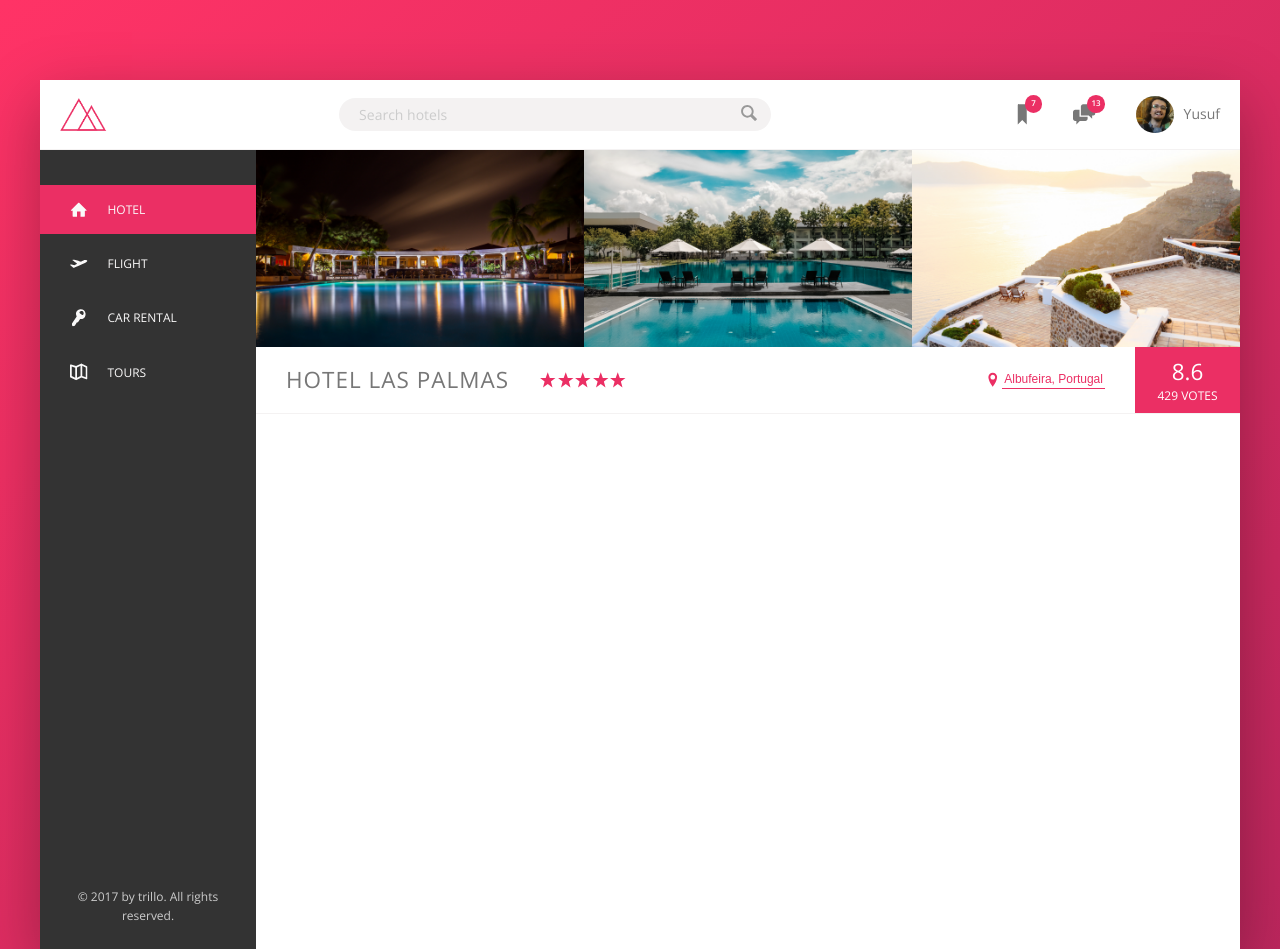
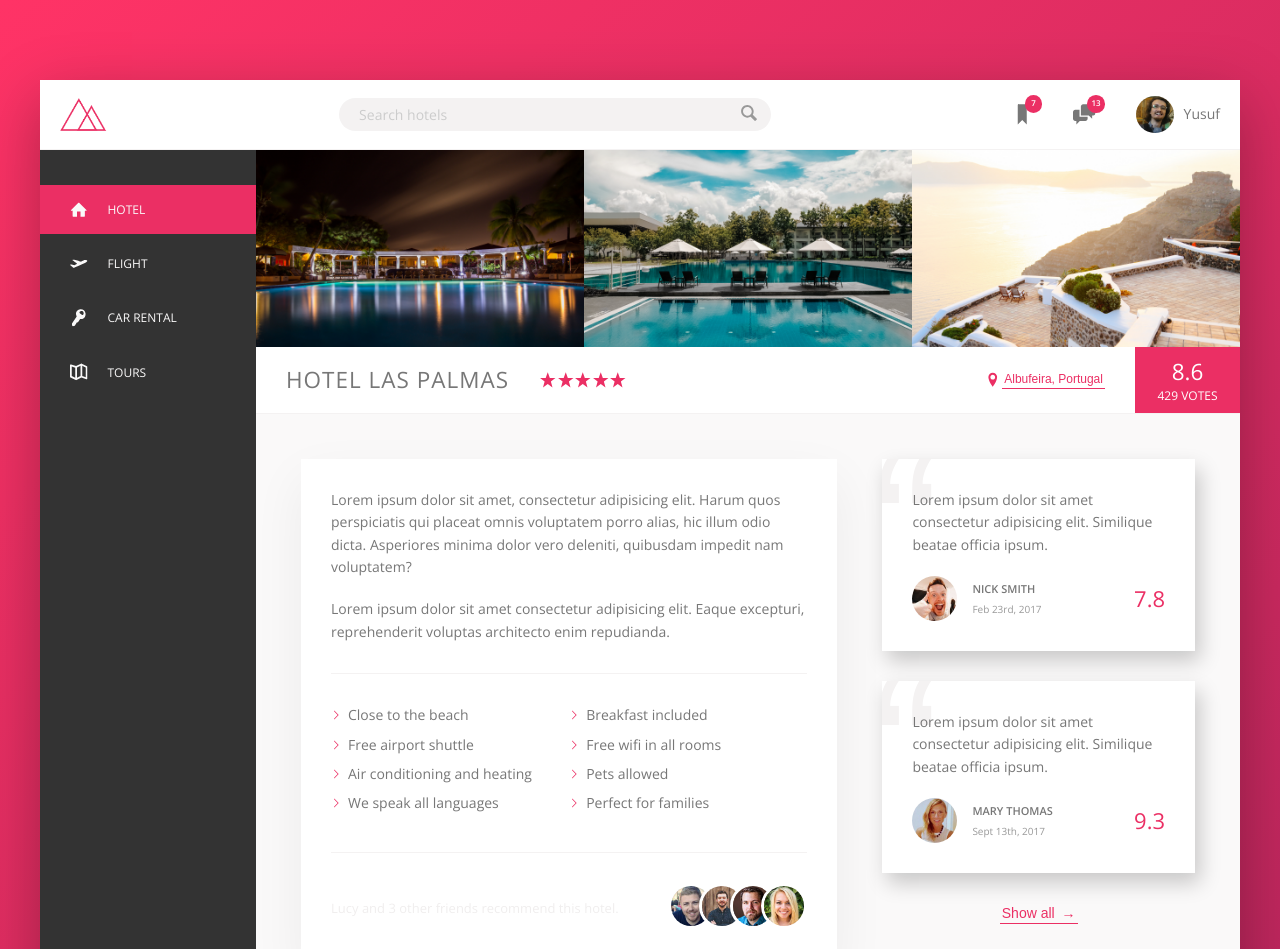
Before and after one commit to yusufipk/trillo-react, a React (Create React App) app: page / in a window 1280 px wide. Shown: the top 949 px of the page. Built offline with nearby package versions, Linux system fonts and the light colour scheme.

Commit message:
styled review section

```diff
--- a/src/App.scss
+++ b/src/App.scss
@@ -4,6 +4,7 @@
 @import "./SASS/abstracts/include-media";
 
 @import "./SASS/components/buttons";
+@import "./SASS/components/components";
 
 @import "./SASS/base/animations";
 @import "./SASS/base/typography";
@@ -11,4 +12,5 @@
 @import "./SASS/base/utilities";
 
 @import "./SASS/layout/layout";
-@import "./SASS/layout/home";
+
+@import "./SASS/pages/home";
--- a/src/SASS/abstracts/_variables.scss
+++ b/src/SASS/abstracts/_variables.scss
@@ -44,9 +44,9 @@
 // OTHER
 
 $shadow-default: 0 1.5rem 4rem rgba($color-black, 0.15);
+$shadow-description: 0 2rem 5rem rgba($color-black, 0.06);
 $shadow-light: 0.5rem 1rem 2rem rgba($color-black, 0.2);
 $shadow-link: 0 1rem 2rem rgba($color-black, 0.4);
 $shadow-blurry: 0 2rem 6rem rgba($color-black, 0.3);
 
-$border-radius-small: 0.2rem;
-$border-radius-default: 0.3rem;
+$line: 1px solid $color-grey-light-2;
--- a/src/SASS/base/_typography.scss
+++ b/src/SASS/base/_typography.scss
@@ -11,3 +11,7 @@
   letter-spacing: 1px;
   padding: 1.5rem 3rem;
 }
+
+.paragraph:not(:last-of-type) {
+  margin-bottom: 2rem;
+}
--- a/src/SASS/components/buttons.scss
+++ b/src/SASS/components/buttons.scss
@@ -9,9 +9,18 @@
   cursor: pointer;
   transition: all 0.2s;
 
+  & span {
+    margin-left: 3px;
+    transition: margin-left 0.2s;
+  }
+
   &:hover {
     color: $color-grey-dark-1;
-    animation: pulsate 1s infinite;
+    // animation: pulsate 1s infinite;
+
+    span {
+      margin-left: 8px;
+    }
   }
 
   &:focus {
--- /dev/null
+++ b/src/SASS/components/components.scss
@@ -0,0 +1,113 @@
+.list {
+  list-style-type: none;
+  margin: 3rem 0;
+  padding: 3rem 0;
+  border-top: $line;
+  border-bottom: $line;
+
+  display: flex;
+  flex-wrap: wrap;
+
+  &__item {
+    flex: 0 0 50%;
+    margin-bottom: 0.7rem;
+  }
+
+  &__item::before {
+    content: "";
+    display: inline-block;
+    height: 1rem;
+    width: 1rem;
+    margin-right: 0.7rem;
+
+    background-color: $color-primary;
+    mask-image: url(../../commons/img/chevron-thin-right.svg);
+    mask-size: cover;
+  }
+}
+
+.recommend {
+  font-size: 1.3rem;
+  color: $color-grey-light-3;
+  display: flex;
+  align-items: center;
+
+  &__photo {
+    box-sizing: content-box;
+    height: 4rem;
+    width: 4rem;
+    border-radius: 50%;
+    border: 3px solid $color-white;
+  }
+  &__photo:not(:last-child) {
+    margin-right: -1.5rem;
+  }
+
+  &__count {
+    margin-right: auto;
+  }
+
+  &__friends {
+  }
+}
+
+.review {
+  background-color: $color-white;
+  box-shadow: $shadow-light;
+  padding: 3rem;
+  margin-bottom: 3rem;
+  position: relative;
+  overflow: hidden;
+
+  &__text {
+    margin-bottom: 2rem;
+    z-index: 2;
+    position: relative;
+  }
+
+  &__user {
+    display: flex;
+    align-items: center;
+  }
+
+  &__photo {
+    height: 4.5rem;
+    width: 4.5rem;
+    border-radius: 50%;
+    margin-right: 1.5rem;
+  }
+
+  &__user-box {
+    margin-right: auto;
+  }
+
+  &__user-name {
+    font-size: 1.1rem;
+    font-weight: 600;
+    text-transform: uppercase;
+    margin-bottom: 0.4rem;
+  }
+
+  &__user-date {
+    font-size: 1rem;
+    color: $color-grey-dark-3;
+  }
+
+  &__rating {
+    color: $color-primary;
+    font-size: 2.2rem;
+    font-weight: 300;
+  }
+
+  &::before {
+    z-index: 1;
+    content: "\201C";
+    position: absolute;
+    top: -3.2rem;
+    left: -1rem;
+    font-size: 20rem;
+    line-height: 1;
+    color: $color-grey-light-2;
+    font-family: sans-serif;
+  }
+}
--- a/src/SASS/layout/_layout.scss
+++ b/src/SASS/layout/_layout.scss
@@ -3,8 +3,6 @@
   margin: 8rem auto;
   background-color: $color-grey-light-2;
   box-shadow: $shadow-blurry;
-
-  min-height: 50rem;
 }
 
 .content {
@@ -13,7 +11,31 @@
 
 .hotel-view {
   background-color: $color-white;
-  height: 80rem;
 
   flex: 1;
 }
+
+.detail {
+  display: flex;
+  padding: 4.5rem;
+  background-color: $color-grey-light-1;
+  border-bottom: $line;
+  font-size: $normal-font-size;
+}
+
+.description {
+  background-color: $color-white;
+  box-shadow: $shadow-description;
+  padding: 3rem;
+  flex: 0 0 60%;
+  margin-right: 4.5rem;
+}
+
+.user-reviews {
+  flex: 1;
+
+  display: flex;
+  flex-direction: column;
+
+  align-items: center;
+}
--- a/src/SASS/layout/_home.scss
+++ b/src/SASS/pages/_home.scss
@@ -210,7 +210,7 @@
 .overview {
   display: flex;
   align-items: center;
-  border-bottom: 1px solid $color-grey-light-2;
+  border-bottom: $line;
 
   &__stars {
     margin-right: auto;
--- a/src/commons/hotel-view/hotel-view.jsx
+++ b/src/commons/hotel-view/hotel-view.jsx
@@ -2,6 +2,12 @@
 import hotel2 from "../img/hotel-2.jpg";
 import hotel3 from "../img/hotel-3.jpg";
 import sprite from "../img/sprite.svg";
+import user1 from "../img/user-1.jpg";
+import user2 from "../img/user-2.jpg";
+import user3 from "../img/user-3.jpg";
+import user4 from "../img/user-4.jpg";
+import user5 from "../img/user-5.jpg";
+import user6 from "../img/user-6.jpg";
 
 function HotelView() {
   return (
@@ -51,6 +57,78 @@
           <div className="overview__rating-count">429 votes</div>
         </div>
       </div>
+
+      <div className="detail">
+        <div className="description">
+          <p className="paragraph">
+            Lorem ipsum dolor sit amet, consectetur adipisicing elit. Harum quos
+            perspiciatis qui placeat omnis voluptatem porro alias, hic illum
+            odio dicta. Asperiores minima dolor vero deleniti, quibusdam impedit
+            nam voluptatem?
+          </p>
+          <p className="paragraph">
+            Lorem ipsum dolor sit amet consectetur adipisicing elit. Eaque
+            excepturi, reprehenderit voluptas architecto enim repudianda.
+          </p>
+          <ul className="list">
+            <li className="list__item">Close to the beach</li>
+            <li className="list__item">Breakfast included</li>
+            <li className="list__item">Free airport shuttle</li>
+            <li className="list__item">Free wifi in all rooms</li>
+            <li className="list__item">Air conditioning and heating</li>
+            <li className="list__item">Pets allowed</li>
+            <li className="list__item">We speak all languages</li>
+            <li className="list__item">Perfect for families</li>
+          </ul>
+          <div className="recommend">
+            <p className="recommend__count">
+              Lucy and 3 other friends recommend this hotel.
+            </p>
+            <div className="recommend__friends">
+              <img src={user3} alt="Friend" className="recommend__photo" />
+              <img src={user4} alt="Friend" className="recommend__photo" />
+              <img src={user5} alt="Friend" className="recommend__photo" />
+              <img src={user6} alt="Friend" className="recommend__photo" />
+            </div>
+          </div>
+        </div>
+
+        <div className="user-reviews">
+          <figure className="review">
+            <blockquote className="review__text">
+              Lorem ipsum dolor sit amet consectetur adipisicing elit. Similique
+              beatae officia ipsum.
+            </blockquote>
+            <figcaption className="review__user">
+              <img src={user1} alt="User" className="review__photo" />
+              <div className="review__user-box">
+                <p className="review__user-name">Nick Smith</p>
+                <p className="review__user-date">Feb 23rd, 2017</p>
+              </div>
+              <div className="review__rating">7.8</div>
+            </figcaption>
+          </figure>
+
+          <figure className="review">
+            <blockquote className="review__text">
+              Lorem ipsum dolor sit amet consectetur adipisicing elit. Similique
+              beatae officia ipsum.
+            </blockquote>
+            <figcaption className="review__user">
+              <img src={user2} alt="User" className="review__photo" />
+              <div className="review__user-box">
+                <p className="review__user-name">Mary Thomas</p>
+                <p className="review__user-date">Sept 13th, 2017</p>
+              </div>
+              <div className="review__rating">9.3</div>
+            </figcaption>
+          </figure>
+
+          <button className="btn-inline">
+            Show all <span>&rarr;</span>
+          </button>
+        </div>
+      </div>
     </main>
   );
 }
```
